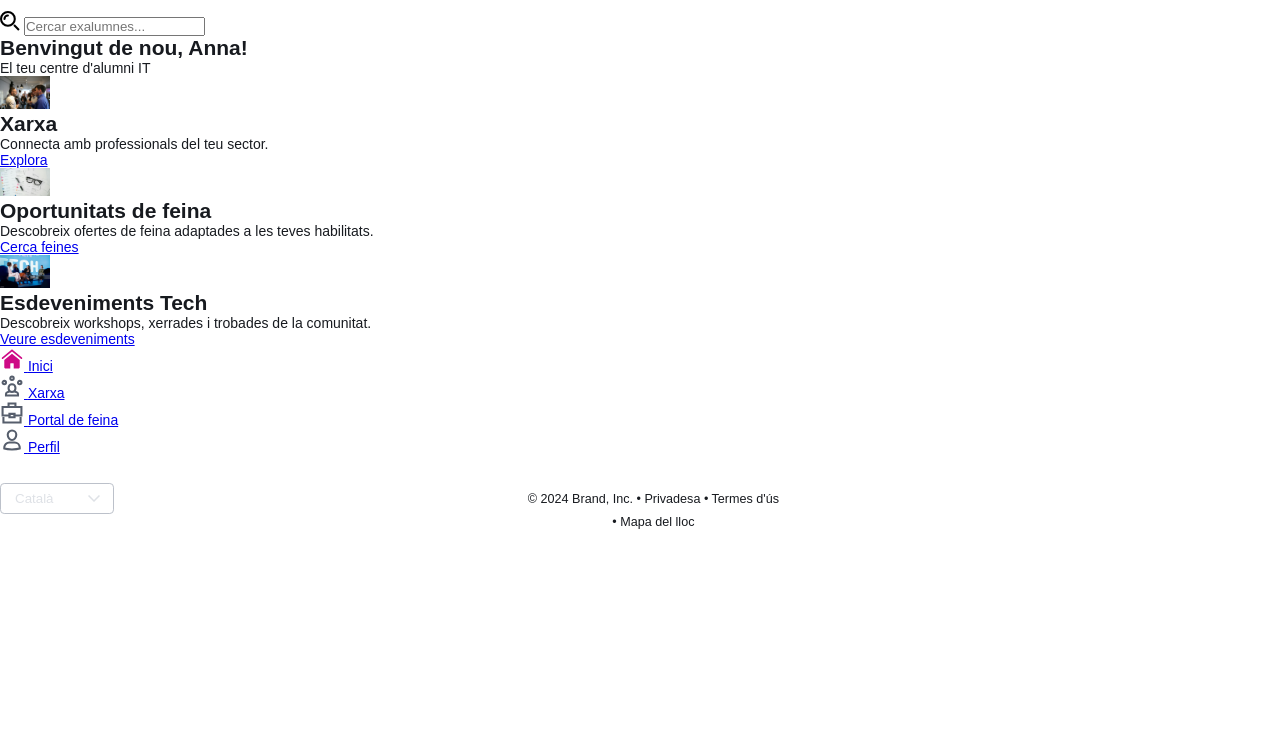
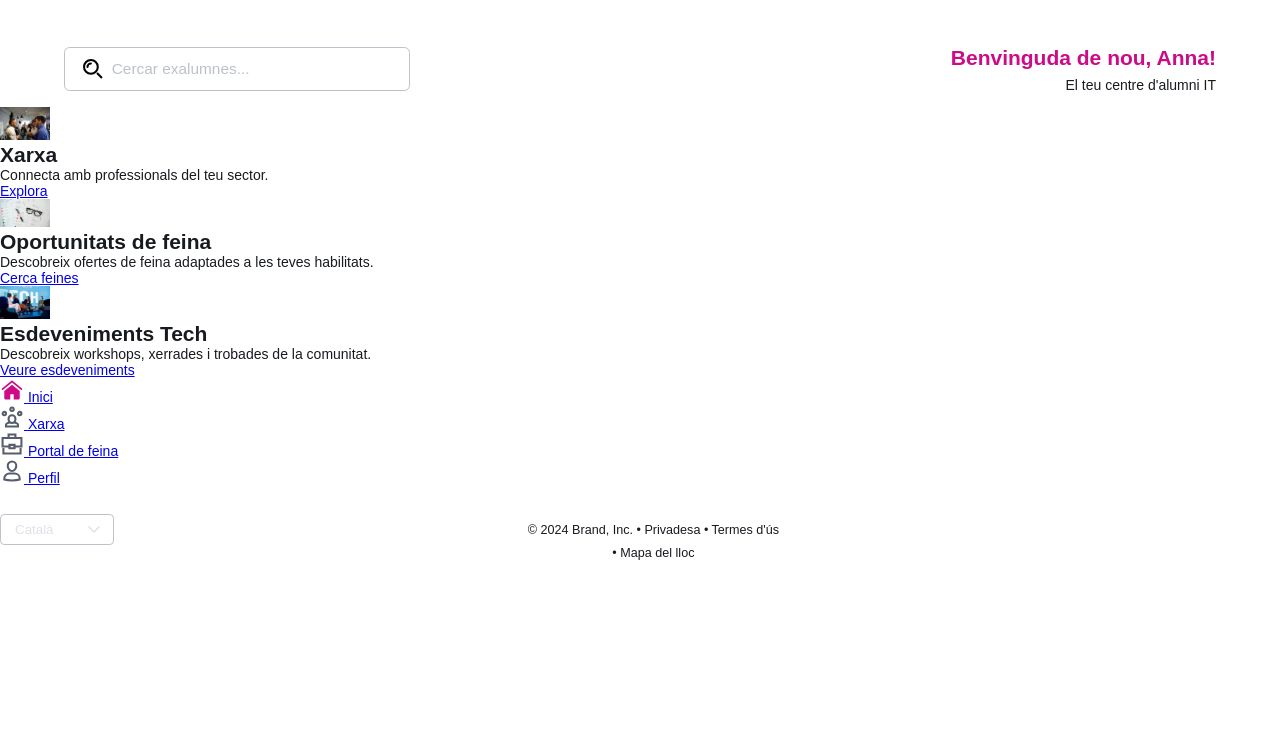
Before and after one commit to annaLucian/ITAlumni-Workspace, a website: page src/views/dashboard.html in a window 1280 px wide. Shown: the part 63-800 px from the top of the page. Drawn offline with Linux system fonts and the light colour scheme; files whose address does not match are found by name; a web font is replaced by a local one.

Commit message:
feature(dashboard): add style for dashboard search

```diff
--- a/src/styles/global.css
+++ b/src/styles/global.css
@@ -38,6 +38,11 @@ body {
     color: var(--text-primary);
     font-body: 1rem;
 }
+input,
+button,
+a {
+    font-family: var(--font-text);
+}
 .body--mobile {
     height: 100vh;
 }
--- a/src/styles/pages/dashboard/header.css
+++ b/src/styles/pages/dashboard/header.css
@@ -44,7 +44,7 @@
 
 @media (min-width: 768px) {
     .dashboard-header {
-        width: 80%;
+        width: 85%;
     }
     .dasboard-header-actions {
         gap: 1.5rem;
--- a/src/styles/pages/dashboard/index.css
+++ b/src/styles/pages/dashboard/index.css
@@ -1 +1,2 @@
 @import url('./header.css');
+@import url('./search.css');
--- /dev/null
+++ b/src/styles/pages/dashboard/search.css
@@ -0,0 +1,85 @@
+.dashboard-welcome__header {
+    display: none;
+}
+
+.dashboard-welcome {
+    width: 90%;
+    margin: 0 auto 1rem;
+}
+
+.dashboard-search {
+    background: var(--bg-input);
+    border-radius: 0.4rem;
+    padding: 0 0 0 1.3rem;
+    display: flex;
+    align-items: center;
+    gap: 0.6rem;
+}
+
+.dashboard-search__input {
+    background: none;
+    border: none;
+    font-size: 1.1rem;
+    width: 95%;
+    height: 3rem;
+}
+
+.dashboard-search__input::placeholder {
+    color: #bcc1ca;
+}
+
+.dashboard-search__input:focus {
+    outline: none;
+}
+
+@media (min-width: 768px) {
+    .dashboard-welcome {
+        width: 85%;
+        margin-top: 1rem;
+    }
+    .dashboard-search__icon {
+        width: 1.5rem;
+    }
+    .dashboard-search__input {
+        height: 4rem;
+        font-size: 1.3rem;
+    }
+}
+
+@media (min-width: 1024px) {
+    .dashboard-welcome {
+        display: flex;
+        justify-content: space-between;
+        align-items: center;
+        margin-top: 4rem;
+        width: 90%;
+    }
+    .dashboard-welcome__header {
+        display: block;
+    }
+    .dashboard-search {
+        width: 30%;
+        border: 1px solid #bcc1ca;
+        background: var(--bg-body);
+    }
+    .dashboard-search__input {
+        height: 3rem;
+        font-size: 1.1rem;
+    }
+    .dashboard-welcome__header {
+        display: flex;
+        align-items: end;
+        flex-direction: column;
+        gap: 0.5rem;
+    }
+    .dashboard-welcome__title {
+        font-size: 1.5rem;
+        color: var(--color-primary);
+    }
+}
+
+@media (min-width: 1600px) {
+    .dashboard-welcome {
+        width: 92%;
+    }
+}
--- a/src/views/dashboard.html
+++ b/src/views/dashboard.html
@@ -89,7 +89,7 @@
                     />
                 </div>
                 <div class="dashboard-welcome__header">
-                    <h1 id="welcome-heading" class="dashboard-welcome__title">Benvingut de nou, Anna!</h1>
+                    <h1 class="dashboard-welcome__title">Benvinguda de nou, Anna!</h1>
                     <p class="dashboard-welcome__subtitle">El teu centre d'alumni IT</p>
                 </div>
             </section>
```
